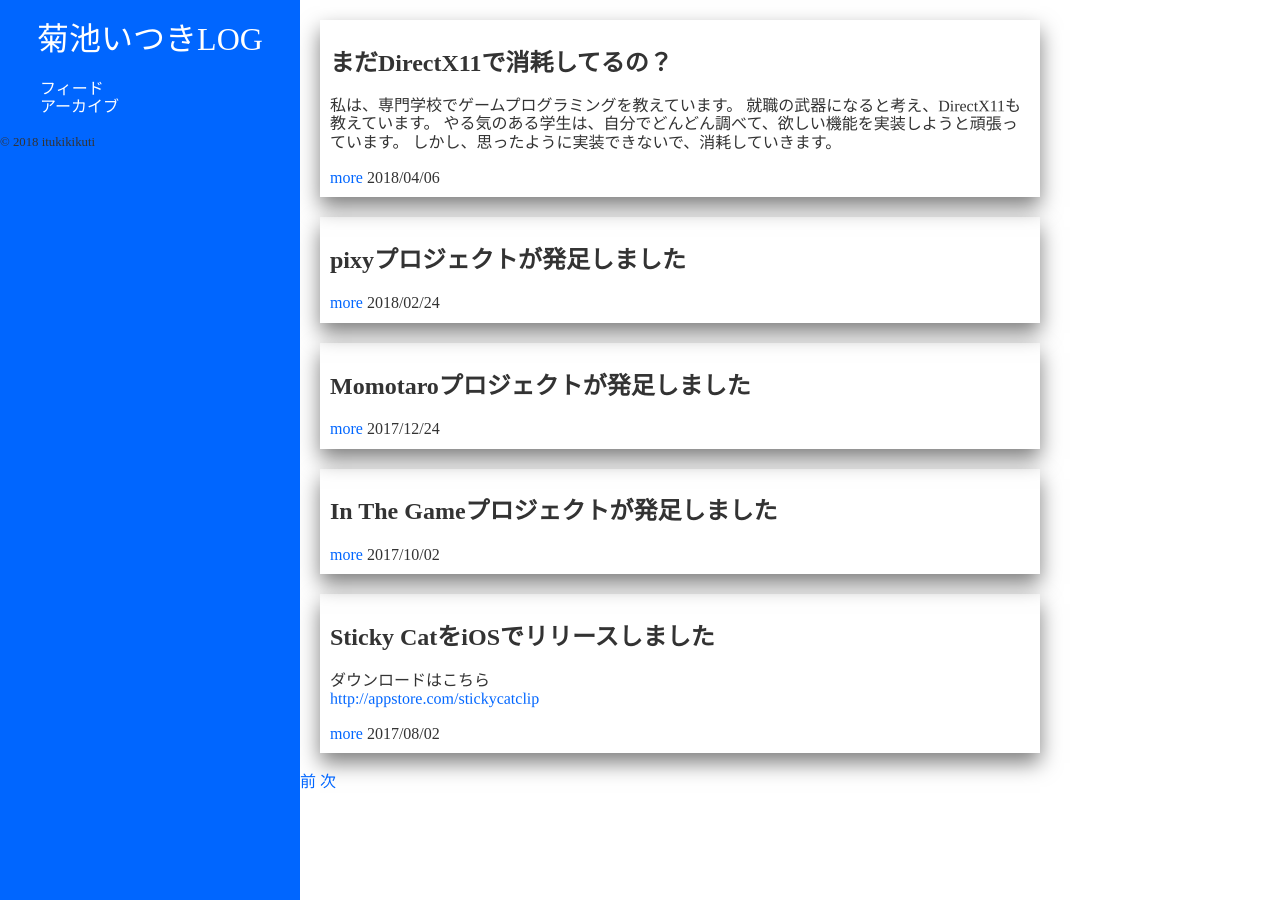
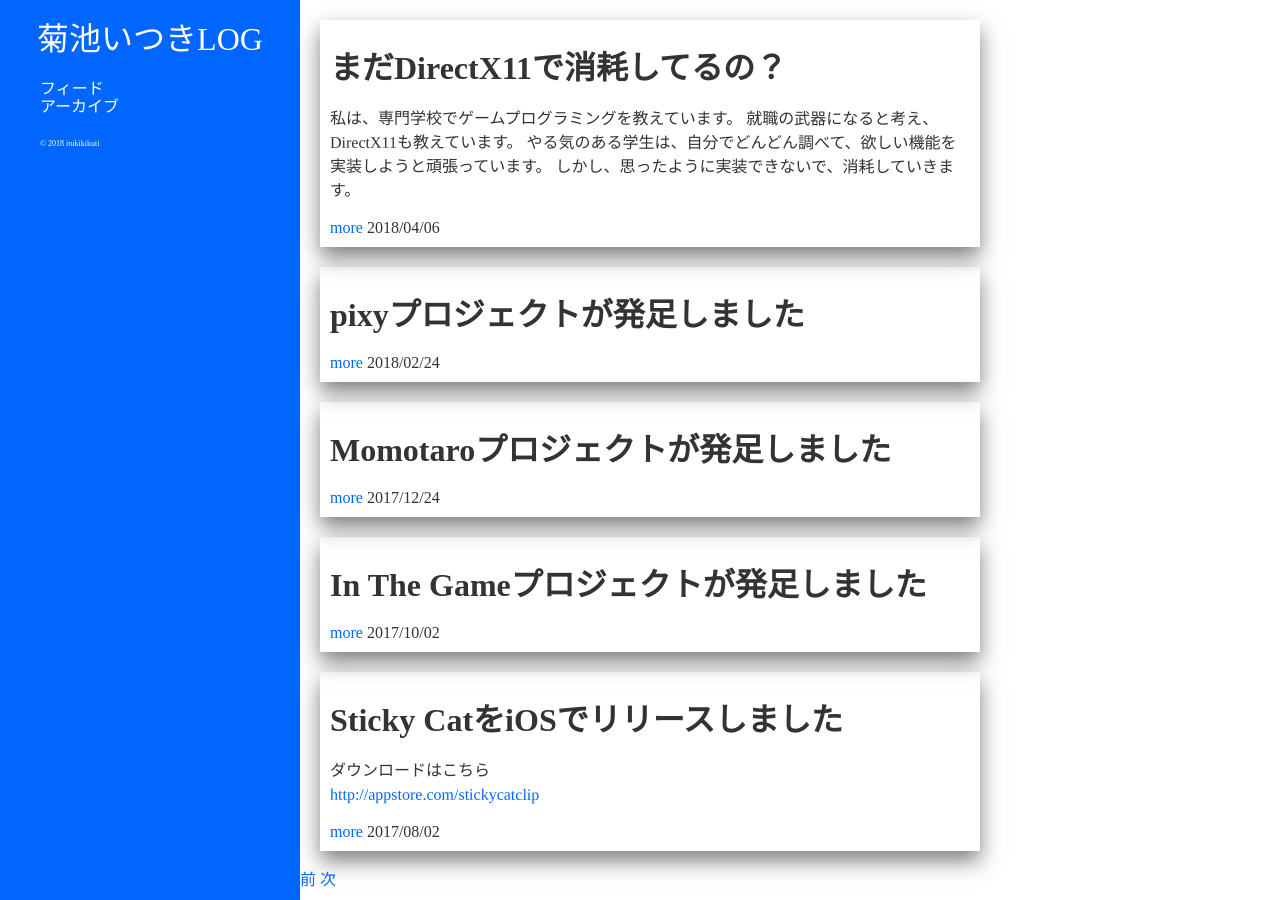
Before and after one commit to itukikikuti/windblow.net, a Jekyll site: the page built from index.html, in a window 1280 px wide. Built offline with Jekyll 4.4.1, drawn with Linux system fonts in a browser that asks for light colours; some web fonts are replaced; the list of posts is cut into pages by our own code.

Commit message:
Update style.scss

```diff
--- a/css/style.scss
+++ b/css/style.scss
@@ -35,20 +35,33 @@ header {
     nav ul {
         list-style: none;
     }
+    small {
+        color: $white;
+        font-size: 8px;
+        margin-left: 40px;
+    }
 }
 main {
     margin-left: 300px;
+    max-width: 700px;
+    nav ul {
+        display: flex;
+    }
 }
 article {
     margin: 20px;
     padding: 10px;
-    max-width: 700px;
     box-shadow: 0px 10px 20px rgba(0, 0, 0, 0.5);
     h2 a {
         font-weight: 900;
+        font-size: 32px;
         color: $black;
         &:hover {
             color: $color;
         }
     }
+    p {
+        font-size: 16px;
+        line-height: 1.5;
+    }
 }
```
